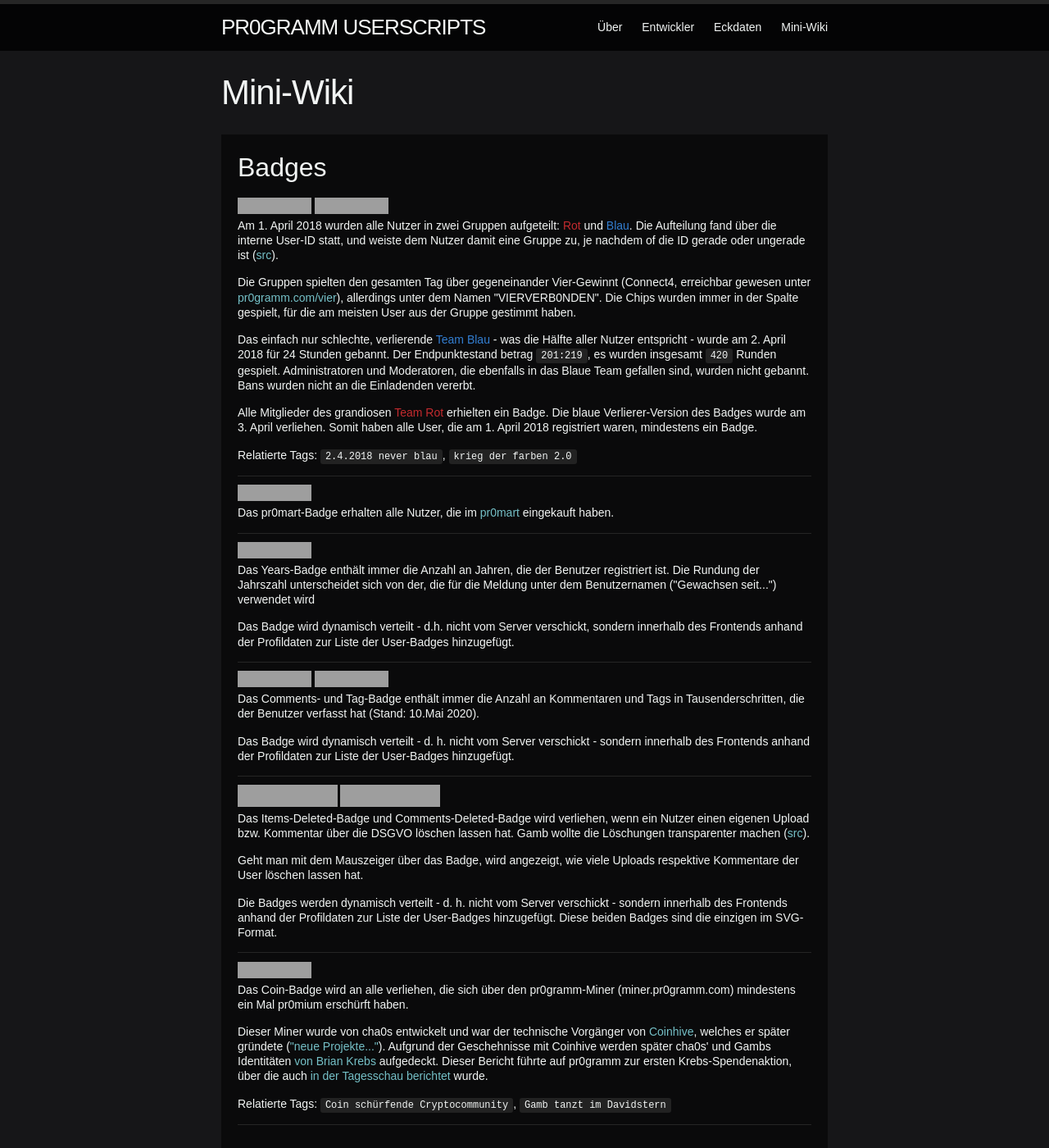
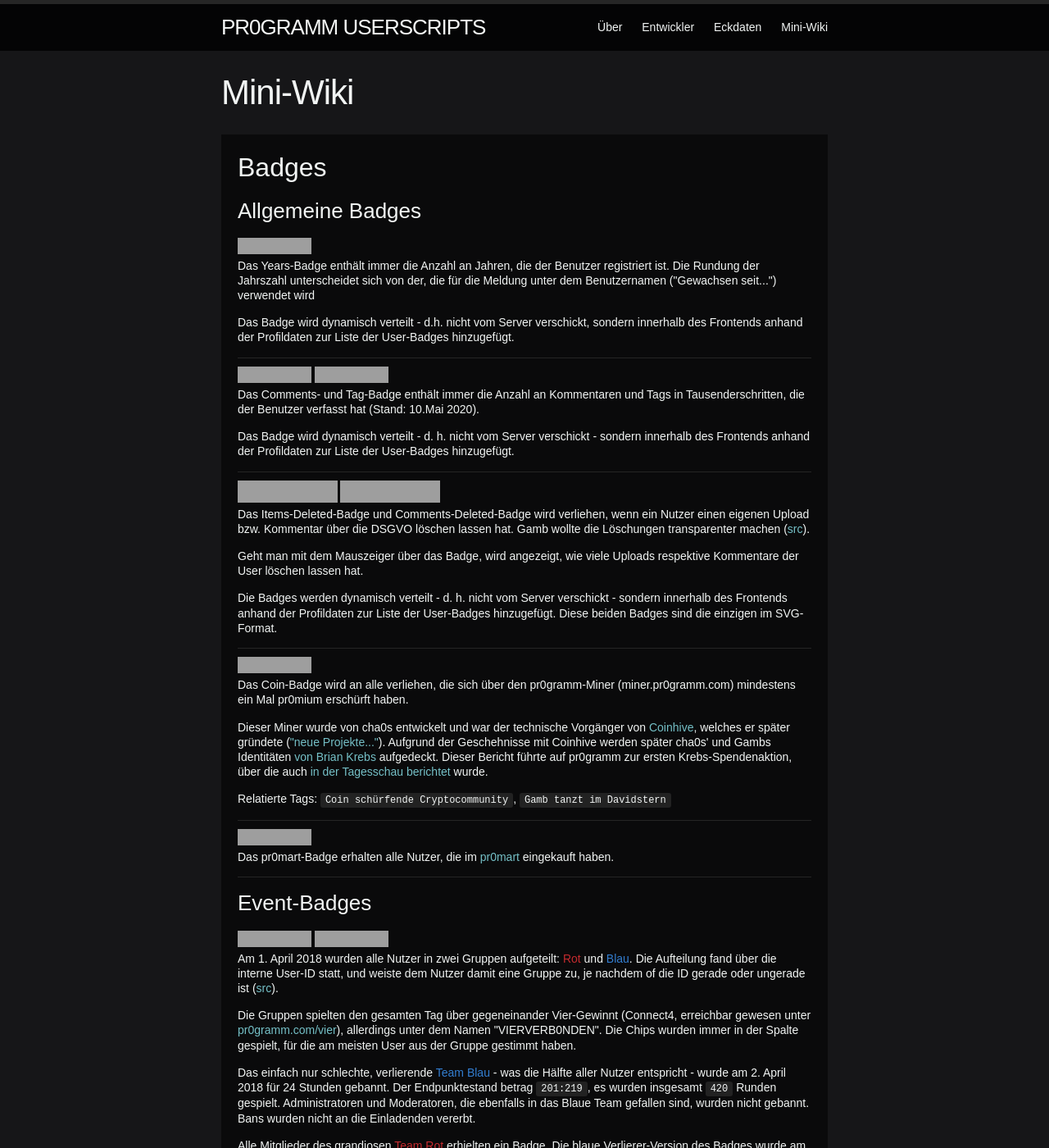
Before and after one commit to holzmaster/userscripts, a Jekyll site: the page built from miniwiki.html, in a window 1280 px wide and 1400 px high, cut to the strip 0-1400 px from the top of the window. Shown: the whole strip at 82% size. Built offline with Jekyll 4.4.1, drawn with Linux system fonts in a browser that asks for light colours; grey boxes are pictures that could not be loaded.

Commit message:
Split badges into two parts

```diff
--- a/miniwiki.html
+++ b/miniwiki.html
@@ -6,56 +6,8 @@ permalink: /miniwiki/
 
 <section>
 	<h2>Badges</h2>
-	<dl>
-		<div>
-			<dt>
-				<div class="badge-container">
-					<img src="//pr0gramm.com/media/badges/connect4-red.png">
-					<img src="//pr0gramm.com/media/badges/connect4-blue.png">
-				</div>
-			</dt>
-			<dd>
-				<p>
-					Am 1. April 2018 wurden alle Nutzer in zwei Gruppen aufgeteilt: <span class="team-rot">Rot</span>
-					und <span class="team-blau">Blau</span>. Die Aufteilung fand über die interne User-ID
-					statt, und weiste dem Nutzer damit eine Gruppe zu, je nachdem of die ID gerade oder ungerade ist (<a
-						href="https://pr0gramm.com/new/2474893:comment21143967">src</a>).
-				</p>
-				<p>
-					Die Gruppen spielten den gesamten Tag über gegeneinander Vier-Gewinnt (Connect4, erreichbar gewesen
-					unter
-					<a href="//pr0gramm.com/vier">pr0gramm.com/vier</a>), allerdings unter dem Namen "VIERVERB0NDEN".
-					Die Chips wurden immer in der Spalte gespielt, für
-					die am meisten User aus der Gruppe gestimmt haben.
-				</p>
-				<p>
-					Das einfach nur schlechte, verlierende <span class="team-blau">Team Blau</span> - was die Hälfte
-					aller Nutzer entspricht - wurde am 2. April 2018 für 24 Stunden gebannt. Der Endpunktestand betrag
-					<code>201:219</code>, es wurden insgesamt <code>420</code> Runden gespielt.
-
-					Administratoren und Moderatoren, die ebenfalls in das Blaue Team gefallen sind, wurden nicht
-					gebannt. Bans wurden nicht an die Einladenden
-					vererbt.
-				</p>
-				<p>
-					Alle Mitglieder des grandiosen <span class="team-rot">Team Rot</span> erhielten ein Badge. Die blaue
-					Verlierer-Version des Badges wurde am 3. April verliehen. Somit haben alle User, die am 1. April
-					2018 registriert waren, mindestens ein Badge.
-				</p>
-				<p>Relatierte Tags: <code>2.4.2018 never blau</code>, <code>krieg der farben 2.0</code></p>
-			</dd>
-		</div>
-		<div>
-			<dt>
-				<div class="badge-container">
-					<img src="//pr0gramm.com/media/badges/shopping-cart.png">
-				</div>
-			</dt>
-			<dd>
-				<p>Das pr0mart-Badge erhalten alle Nutzer, die im <a href="https://pr0mart.com">pr0mart</a> eingekauft
-					haben.</p>
-			</dd>
-		</div>
+	<h3>Allgemeine Badges</h3>
+	<dl class="badge-list">
 		<div>
 			<dt>
 				<div class="badge-container">
@@ -65,10 +17,8 @@ permalink: /miniwiki/
 			<dd>
 				<p>Das Years-Badge enthält immer die Anzahl an Jahren, die der Benutzer registriert ist. Die Rundung der
 					Jahrszahl unterscheidet sich von der, die für die Meldung unter dem Benutzernamen ("Gewachsen
-					seit...")
-					verwendet wird</p>
-				<p>Das Badge wird dynamisch verteilt - d.h. nicht vom Server verschickt, sondern innerhalb des Frontends
-					anhand der Profildaten zur Liste der User-Badges hinzugefügt.</p>
+					seit...") verwendet wird</p>
+				<p>Das Badge wird dynamisch verteilt - d.h. nicht vom Server verschickt, sondern innerhalb des Frontends anhand der Profildaten zur Liste der User-Badges hinzugefügt.</p>
 			</dd>
 		</div>
 		<div>
@@ -130,6 +80,57 @@ permalink: /miniwiki/
 				</p>
 			</dd>
 		</div>
+		<div>
+			<dt>
+				<div class="badge-container">
+					<img src="//pr0gramm.com/media/badges/shopping-cart.png">
+				</div>
+			</dt>
+			<dd>
+				<p>Das pr0mart-Badge erhalten alle Nutzer, die im <a href="https://pr0mart.com">pr0mart</a> eingekauft haben.</p>
+			</dd>
+		</div>
+	</dl>
+
+	<h3>Event-Badges</h3>
+	<dl class="badge-list">
+		<div>
+			<dt>
+				<div class="badge-container">
+					<img src="//pr0gramm.com/media/badges/connect4-red.png">
+					<img src="//pr0gramm.com/media/badges/connect4-blue.png">
+				</div>
+			</dt>
+			<dd>
+				<p>
+					Am 1. April 2018 wurden alle Nutzer in zwei Gruppen aufgeteilt: <span class="team-rot">Rot</span>
+					und <span class="team-blau">Blau</span>. Die Aufteilung fand über die interne User-ID
+					statt, und weiste dem Nutzer damit eine Gruppe zu, je nachdem of die ID gerade oder ungerade ist (<a
+						href="https://pr0gramm.com/new/2474893:comment21143967">src</a>).
+				</p>
+				<p>
+					Die Gruppen spielten den gesamten Tag über gegeneinander Vier-Gewinnt (Connect4, erreichbar gewesen
+					unter
+					<a href="//pr0gramm.com/vier">pr0gramm.com/vier</a>), allerdings unter dem Namen "VIERVERB0NDEN".
+					Die Chips wurden immer in der Spalte gespielt, für
+					die am meisten User aus der Gruppe gestimmt haben.
+				</p>
+				<p>
+					Das einfach nur schlechte, verlierende <span class="team-blau">Team Blau</span> - was die Hälfte
+					aller Nutzer entspricht - wurde am 2. April 2018 für 24 Stunden gebannt. Der Endpunktestand betrag
+					<code>201:219</code>, es wurden insgesamt <code>420</code> Runden gespielt.
+
+					Administratoren und Moderatoren, die ebenfalls in das Blaue Team gefallen sind, wurden nicht
+					gebannt. Bans wurden nicht an die Einladenden
+					vererbt.
+				</p>
+				<p>
+					Alle Mitglieder des grandiosen <span class="team-rot">Team Rot</span> erhielten ein Badge. Die blaue
+					Verlierer-Version des Badges wurde am 3. April verliehen. Somit haben alle User, die am 1. April
+					2018 registriert waren, mindestens ein Badge.
+				</p>
+				<p>Relatierte Tags: <code>2.4.2018 never blau</code>, <code>krieg der farben 2.0</code></p>
+			</dd>
 		</div>
 		<div>
 			<dt>
--- a/stylesheets/styles.css
+++ b/stylesheets/styles.css
@@ -117,6 +117,10 @@ blockquote {
 
 dl, dt, dd, dl p {
 	font-color: #444;
+}
+
+dl.badge-list {
+
 }
 
 dl dt {
```
